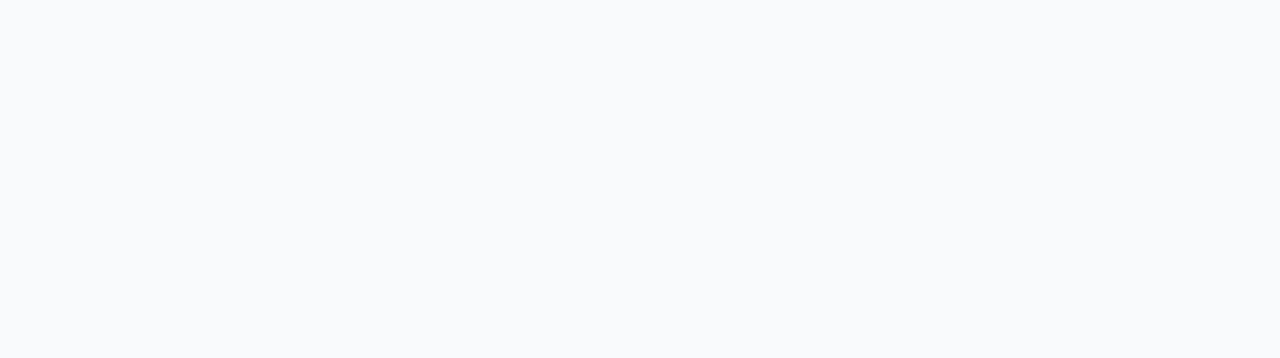
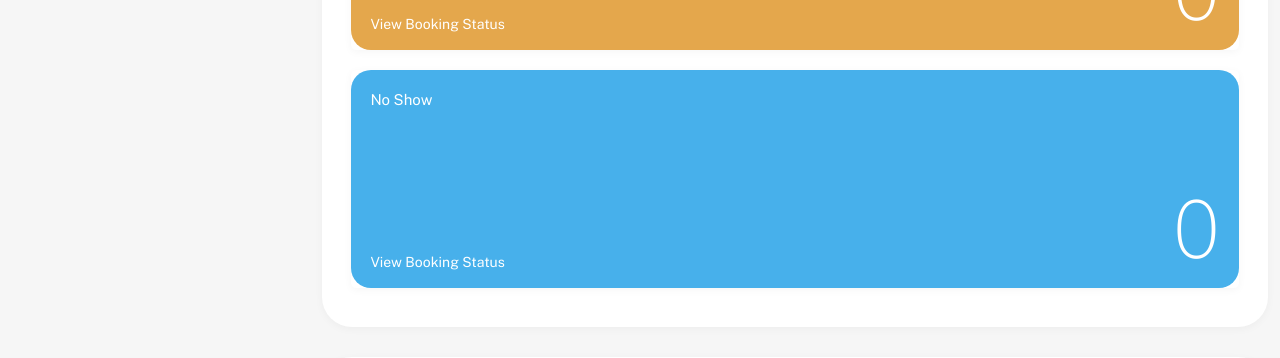
Before and after one commit to Abhinaya1996/task0031, a React (Create React App) app: page /dashboard in a window 1280 px wide. Shown: the part 1052-1410 px from the top of the page. Before the commit the page ends 832 px from the top, so only its background shows below. Built offline with nearby package versions, Linux system fonts and the light colour scheme; no server answers; sample sign-in values are in the browser's storage.

Commit message:
Update Dashboard.js

```diff
--- a/src/pages/Dashboard.js
+++ b/src/pages/Dashboard.js
@@ -111,7 +111,7 @@
                                 <div className="card-body">
                                     <h2>Overview</h2>
                                 <div className="row pt-2">
-                                    <div className="col-md-6 col-xl-3">
+                                    <div className="customCol">
                                         <div className="card">
                                             <div className="card-body" style={{backgroundColor:'#96d172',borderRadius:'20px'}}>
                                                 <div className="widget-first">
@@ -138,7 +138,7 @@
                                         </div>
                                     </div>
 
-                                    <div className="col-md-6 col-xl-3">
+                                    <div className="customCol">
                                         <div className="card">
                                             <div className="card-body" style={{backgroundColor:'#e75656',borderRadius:'20px'}}>
                                                 <div className="widget-first">
@@ -165,7 +165,7 @@
                                         </div>
                                     </div>
 
-                                    <div className="col-md-6 col-xl-3">
+                                    <div className="customCol">
                                         <div className="card">
                                             <div className="card-body" style={{backgroundColor:'#47b0eb',borderRadius:'20px'}}>
                                                 <div className="widget-first">
@@ -192,7 +192,7 @@
                                         </div>
                                     </div>
 
-                                    <div className="col-md-6 col-xl-3">
+                                    <div className="customCol">
                                         <div className="card">
                                             <div className="card-body" style={{backgroundColor:'#e4a74c',borderRadius:'20px'}}>
                                                 <div className="widget-first">
@@ -218,6 +218,35 @@
                                             </div>
                                         </div>
                                     </div>
+
+                                     <div className="customCol">
+                                        <div className="card">
+                                            <div className="card-body" style={{backgroundColor:'#47b0eb',borderRadius:'20px'}}>
+                                                <div className="widget-first">
+                                                    <div className="d-flex justify-content-between align-items-end pb-5">
+                                                        <div>
+                                                            <div className="d-flex align-items-center mb-3">
+                                                                <p className="mb-0 text-white fs-15">No Show</p>
+                                                            </div>
+                                                        </div>
+
+                                                        <div>
+                                                            <div id="new-orders" className="apex-charts"></div>
+                                                        </div>
+                                                    </div>
+
+                                                    <div>
+                                                    <p className="text-muted mb-0 fs-13 d-flex justify-content-between" style={{ margin: 0, alignItems: 'flex-end' }}>
+                                                        <span className="text-white fs-14" style={{fontSize: '14px',lineHeight: '1',}}>View Booking Status</span>
+                                                        <span className="text-white" style={{fontSize: '80px',lineHeight: '1', fontWeight:'100'}}>{roomAvailability.availableRoomsCount}</span>
+                                                    </p>
+                                                    </div>
+                                                </div>
+                                            </div>
+                                        </div>
+                                    </div>
+
+
                                 </div>
                                 </div>
                             </div>
```
